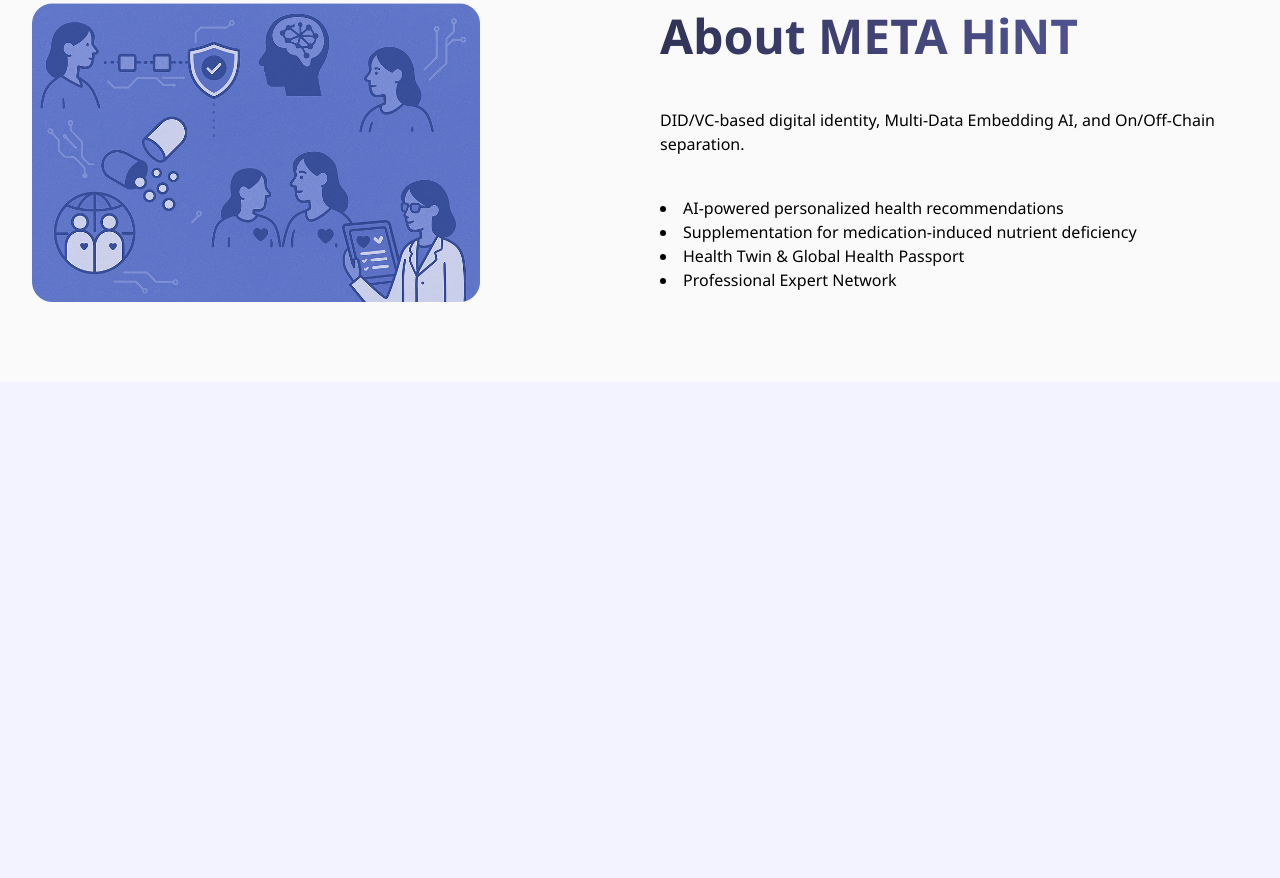
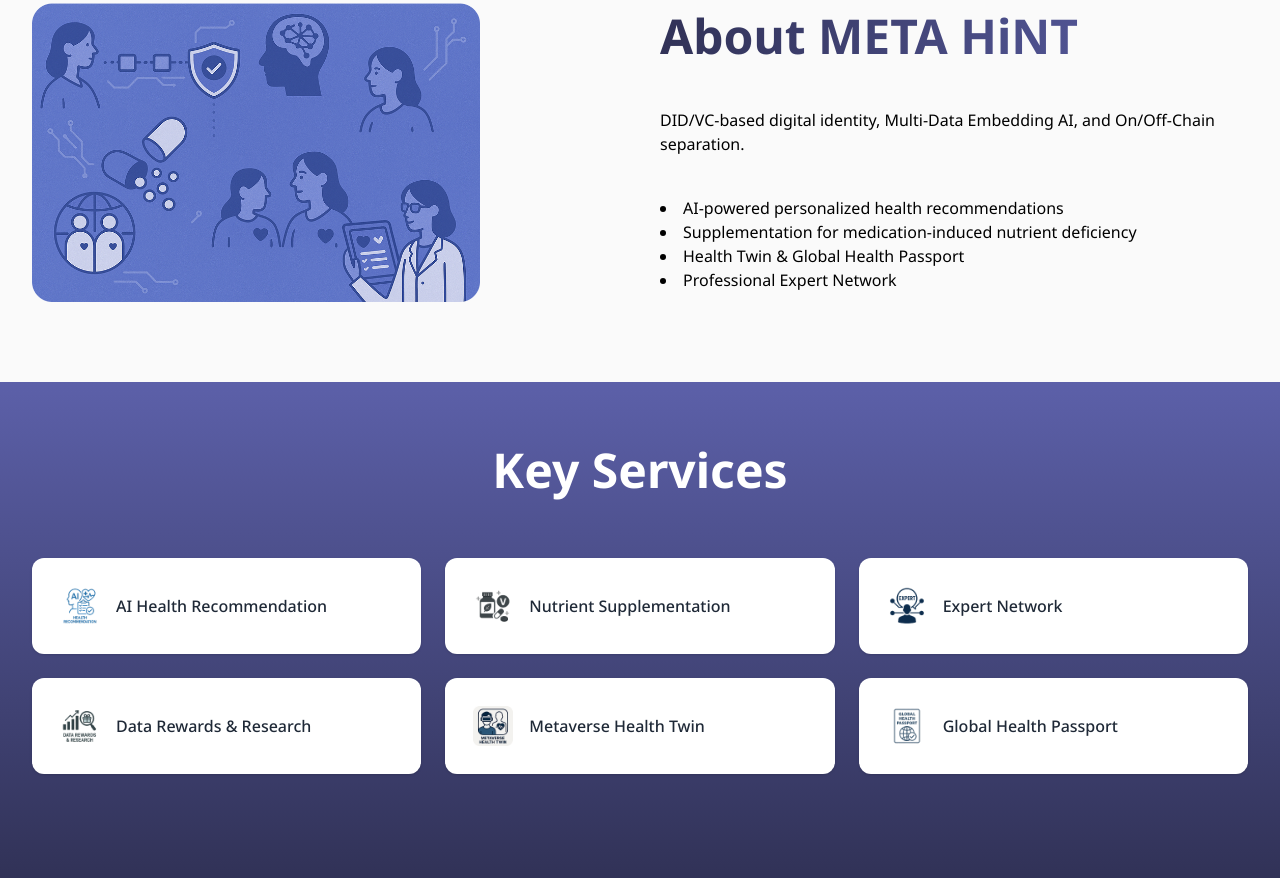
Before and after one commit to jojo-1245/MTHT-homepageweb, a plain HTML site: page index.html in a window 1280 px wide. Shown: the part 1015-1893 px from the top of the page. Before the commit the page ends 1712 px from the top, so only its background shows below. Drawn offline with nearby package versions, Linux system fonts and the light colour scheme.

Commit message:
feat: Create Key Service Section

```diff
--- a/index.html
+++ b/index.html
@@ -228,6 +228,91 @@
       </div>
     </section>
 
+    <!-- Key Services Section -->
+    <section
+      class="py-16 bg-gradient-to-b from-[#5c60a9] to-[#313257] text-white"
+    >
+      <div class="max-w-screen-xl mx-auto px-4 sm:px-6 lg:px-8 mb-10">
+        <h2 class="text-4xl md:text-5xl font-bold text-center mb-16">
+          Key Services
+        </h2>
+
+        <div class="grid grid-cols-1 sm:grid-cols-2 lg:grid-cols-3 gap-6">
+          <!-- Card 1 -->
+          <div
+            class="flex items-center space-x-4 bg-white text-gray-800 rounded-xl p-7 shadow hover:shadow-lg transition"
+          >
+            <img
+              src="./assets/images/icon_ai.png"
+              alt="AI Health"
+              class="w-10 h-10"
+            />
+            <span class="font-medium">AI Health Recommendation</span>
+          </div>
+
+          <!-- Card 2 -->
+          <div
+            class="flex items-center space-x-4 bg-white text-gray-800 rounded-xl p-7 shadow hover:shadow-lg transition"
+          >
+            <img
+              src="./assets/images/icon_nutrient.png"
+              alt="Nutrient"
+              class="w-10 h-10"
+            />
+            <span class="font-medium">Nutrient Supplementation</span>
+          </div>
+
+          <!-- Card 3 -->
+          <div
+            class="flex items-center space-x-4 bg-white text-gray-800 rounded-xl p-7 shadow hover:shadow-lg transition"
+          >
+            <img
+              src="./assets/images/icon_expert.png"
+              alt="Expert"
+              class="w-10 h-10"
+            />
+            <span class="font-medium">Expert Network</span>
+          </div>
+
+          <!-- Card 4 -->
+          <div
+            class="flex items-center space-x-4 bg-white text-gray-800 rounded-xl p-7 shadow hover:shadow-lg transition"
+          >
+            <img
+              src="./assets/images/icon_data.png"
+              alt="Data"
+              class="w-10 h-10"
+            />
+            <span class="font-medium">Data Rewards & Research</span>
+          </div>
+
+          <!-- Card 5 -->
+          <div
+            class="flex items-center space-x-4 bg-white text-gray-800 rounded-xl p-7 shadow hover:shadow-lg transition"
+          >
+            <img
+              src="./assets/images/icon_metaverse.png"
+              alt="Metaverse"
+              class="w-10 h-10"
+            />
+            <span class="font-medium">Metaverse Health Twin</span>
+          </div>
+
+          <!-- Card 6 -->
+          <div
+            class="flex items-center space-x-4 bg-white text-gray-800 rounded-xl p-7 shadow hover:shadow-lg transition"
+          >
+            <img
+              src="./assets/images/icon_passport.png"
+              alt="Passport"
+              class="w-10 h-10"
+            />
+            <span class="font-medium">Global Health Passport</span>
+          </div>
+        </div>
+      </div>
+    </section>
+
     <script>
       tailwind.config = {
         theme: {
```
Also changed, not shown: assets/images/icon_ai.png (added), assets/images/icon_data.png (added), assets/images/icon_expert.png (added), assets/images/icon_metaverse.png (added), assets/images/icon_nutrient.png (added), assets/images/icon_passport.png (added).
